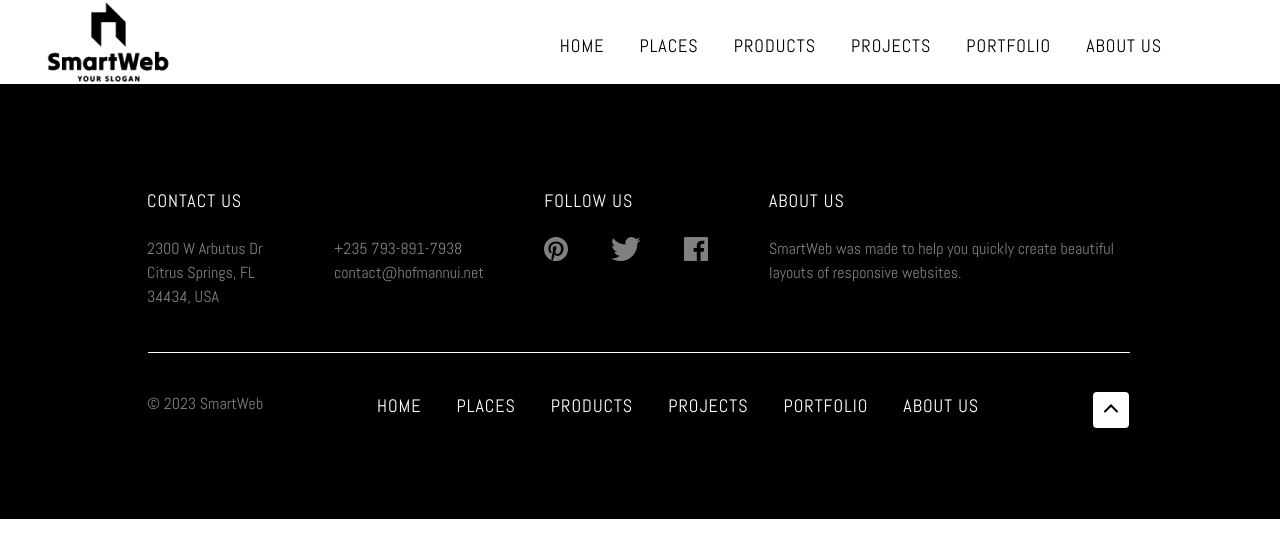
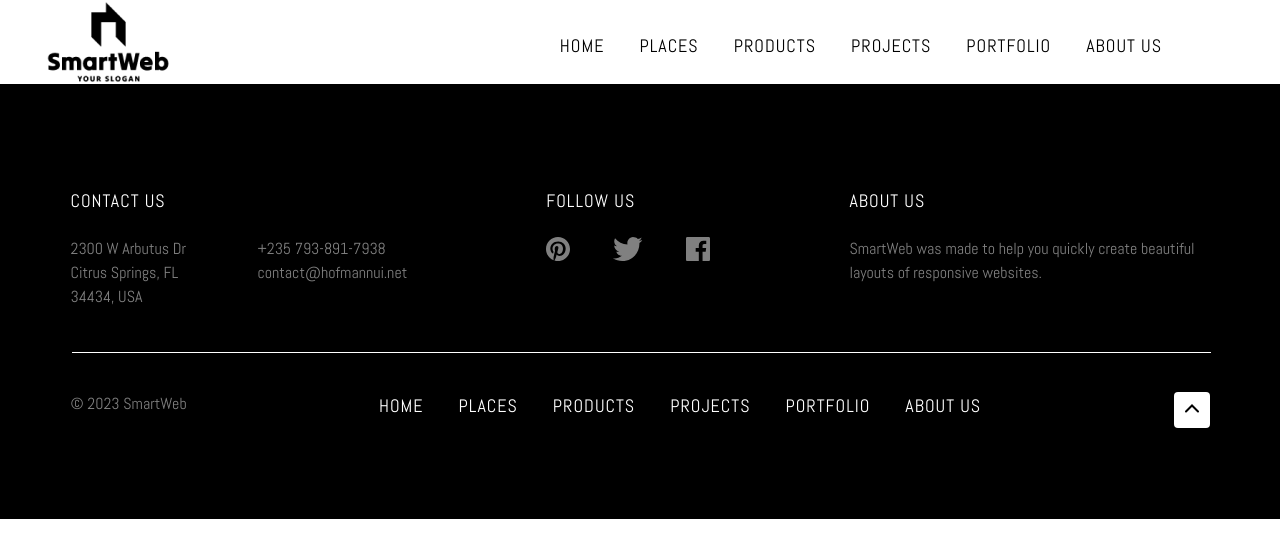
Before and after one commit to HoangLiarPhuongLe/html_css_training, a plain HTML site: page practice-one/src/index.html in a window 1280 px wide. Drawn offline with Linux system fonts and the light colour scheme.

Commit message:
fix(bugfix/fix-footer): update footer

```diff
--- a/practice-one/src/assets/css/footer.css
+++ b/practice-one/src/assets/css/footer.css
@@ -1,23 +1,18 @@
 .footer-section {
   background-color: var(--black-color);
   padding-top: 105px;
-  padding-left: 147px;
-  padding-right: 151px;
   padding-bottom: 91px;
 }
+
 .footer-container {
   display: flex;
   flex-direction: column;
   align-items: center;
+  width: 1139px;
+  margin: auto;
 }
 
-.footer-item-top {
-  display: flex;
-  flex-direction: row;
-  justify-content: space-between;
-  width: 100%;
-}
-.footer-item-bottom {
+.footer-item {
   display: flex;
   flex-direction: row;
   justify-content: space-between;
@@ -35,19 +30,23 @@
   flex-direction: row;
   gap: 54px;
 }
+
 .follow-us {
   display: flex;
   gap: 43px;
 }
+
 .break {
   max-width: 133px;
   max-height: 77px;
 }
+
 .break-about-us {
   max-width: 360px;
   max-height: 48px;
 }
-.rule {
+
+.footer-rule {
   width: 100%;
   height: 1px;
   background-color: var(--white-color);
@@ -55,6 +54,7 @@
   margin-top: 42px;
   margin-bottom: 38px;
 }
+
 .opacity {
-  opacity: 0.5030900239944458;
+  opacity: 0.5;
 }
--- a/practice-one/src/assets/css/global.css
+++ b/practice-one/src/assets/css/global.css
@@ -3,16 +3,23 @@
 \*------------------------------------*/
 
 :root {
+  /* Font-Family */
   --primary-font: "Abel";
   --secondary-font: "Montserrat";
+
+  /* Colors */
   --black-color: #000;
   --white-color: #fff;
   --gray-color: #7d7d7d;
   --brown-color: #ebcb80;
   --orange-color: #e8b229;
+
+  /* Font-Size */
   --fz-primary: 18px;
   --fz-secondary: 16px;
   --fz-reaction: 12px;
+
+  /* Font-Weight */
   --fw-regular: 400;
   --fw-bold: 700;
 }
@@ -22,9 +29,7 @@
 a {
   text-decoration: none;
 }
-a:hover {
-  color: var(--brown-color);
-}
+
 /*-----------------------------------------*\
   #SET FONT FAMILY
 \*-----------------------------------------*/
--- a/practice-one/src/assets/css/text.css
+++ b/practice-one/src/assets/css/text.css
@@ -9,6 +9,7 @@
 .text-dark {
   color: var(--black-color);
 }
+
 .text-white {
   color: var(--white-color);
 }
@@ -18,6 +19,7 @@
   font-size: 18px;
   line-height: 27px;
   letter-spacing: 1px;
+  text-transform: uppercase;
 }
 
 .text-title-footer {
--- a/practice-one/src/index.html
+++ b/practice-one/src/index.html
@@ -4,10 +4,10 @@
     <meta http-equiv="X-UA-Compatible" content="IE=edge">
     <meta name="viewport" content="width=device-width, initial-scale=1.0">
     <title>Document</title>
+    <link rel="stylesheet" href="assets/css/reset.css" type="text/css"/>
     <link rel="stylesheet" href="assets/css/global.css" type="text/css"/>
     <link rel="stylesheet" href="assets/css/header.css" type="text/css"/>
     <link rel="stylesheet" href="assets/css/footer.css" type="text/css"/>
-    <link rel="stylesheet" href="assets/css/reset.css" type="text/css"/>
     <link rel="stylesheet" href="assets/css/text.css" type="text/css"/>
     <link rel="stylesheet" href="assets/css/navbar.css" type="text/css"/>
 
@@ -47,14 +47,18 @@
     <!-- Start footer -->
     <footer class="footer-section">
         <div class="footer-container">
-            <div class="footer-item-top">
+            <div class="footer-item">
                 <div class="item-top">
                     <h4 class="text-primary text-white text-title-footer">contact us</h4>
                     <address class="contact-us">
                         <p class="text-primary description text-white opacity break">2300 W Arbutus Dr Citrus Springs, FL 34434, USA</p>
                         <div>
-                            <div class="text-primary description text-white opacity">+235 793-891-7938</div>
-                            <div class="text-primary description text-white opacity">contact@hofmannui.net</div>
+                            <div>
+                                <a class="text-primary description text-white opacity" href="tel:+2357938917938">+235 793-891-7938</a>
+                            </div>
+                            <div>
+                                <a class="text-primary description text-white opacity" href="mailto:contact@hofmannui.net">contact@hofmannui.net</a>
+                            </div>
                         </div>
                     </address>
                 </div>
@@ -78,29 +82,29 @@
                 </div>
             </div>
 
-            <hr class="rule">
+            <hr class="footer-rule">
 
-            <div class="footer-item-bottom">
+            <div class="footer-item">
                 <div class="text-primary description text-white opacity">© 2023 SmartWeb</div>
                 <nav>
                     <ul class="navbar-menu">
                         <li>
-                            <a class="text-primary navbar-item text-white" href="#">HOME</a>
+                            <a class="text-primary navbar-item text-white" href="#">home</a>
                         </li>
                         <li>
-                            <a class="text-primary navbar-item text-white " href="#">PLACES</a>
+                            <a class="text-primary navbar-item text-white " href="#">places</a>
                         </li>
                         <li>
-                            <a class="text-primary navbar-item text-white" href="#">PRODUCTS</a>
+                            <a class="text-primary navbar-item text-white" href="#">products</a>
                         </li>
                         <li>
-                            <a class="text-primary navbar-item text-white" href="#">PROJECTS</a>
+                            <a class="text-primary navbar-item text-white" href="#">projects</a>
                         </li>
                         <li>
-                            <a class="text-primary navbar-item text-white" href="#">PORTFOLIO</a>
+                            <a class="text-primary navbar-item text-white" href="#">portfolio</a>
                         </li>
                         <li>
-                            <a class="text-primary navbar-item text-white" href="#">ABOUT US</a>
+                            <a class="text-primary navbar-item text-white" href="#">about us</a>
                         </li>
                     </ul>
                 </nav>
```
